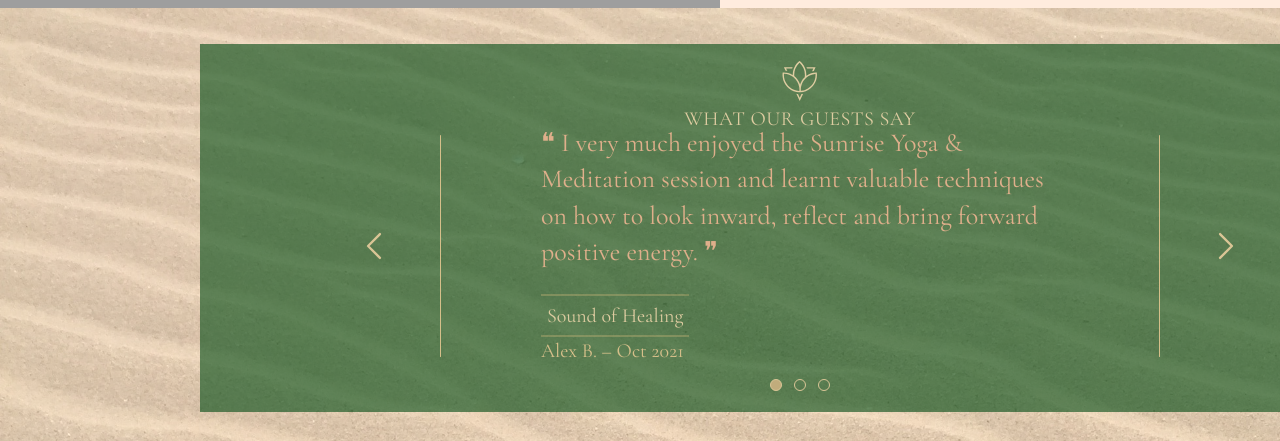
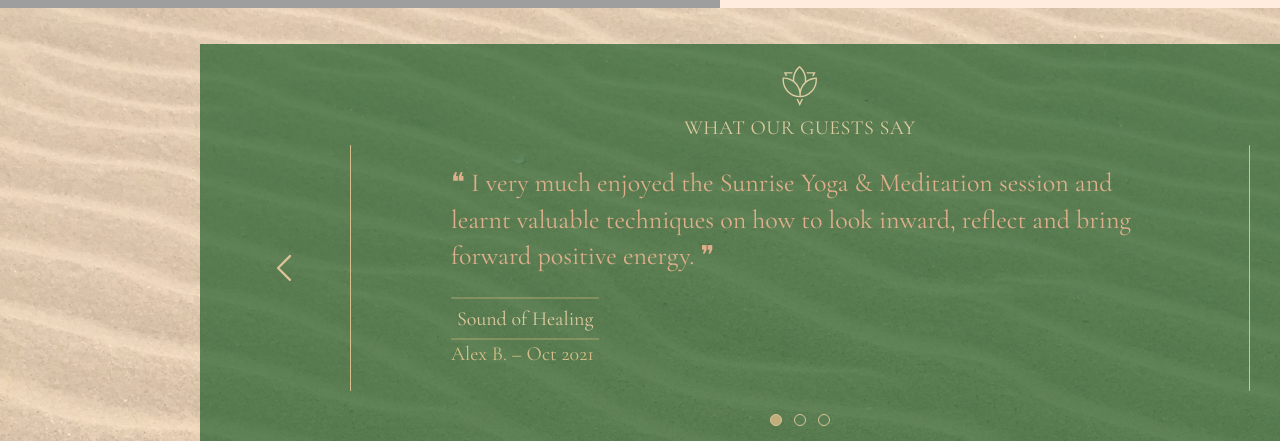
Before and after one commit to jieqiangt/the-hush-retreat, a Next.js app: page / in a window 1280 px wide. Shown: the part 3580-4021 px from the top of the page. Built offline with nearby package versions, Linux system fonts and the light colour scheme; grey boxes are pictures that could not be loaded.

Commit message:
- corrected spacing in testimonials - corrected line breakage in schedule

```diff
--- a/sass/base/_utilities.scss
+++ b/sass/base/_utilities.scss
@@ -196,13 +196,13 @@
     &--right {
       @include carousel--btn($btn-color, $btn-color-hover);
       padding: 0.5rem;
-      right: 15rem;
+      right: 6rem;
     }
 
     &--left {
       @include carousel--btn($btn-color, $btn-color-hover);
       padding: 0.5rem;
-      left: 15rem;
+      left: 6rem;
       transform: translateY(-50%);
     }
   }
--- a/sass/pages/home.module.scss
+++ b/sass/pages/home.module.scss
@@ -11,7 +11,7 @@
       [col-start] minmax(16rem, min-content) [col-end]
     )
     [center-end] 1fr [full-end];
-  grid-template-rows: 8.5vh 100vh 25vh repeat(3, max-content) 55vh 60vh min-content;
+  grid-template-rows: 8.5vh 100vh 25vh repeat(3, max-content) 60vh 65vh min-content;
 
   &--nav {
     grid-column: full-start / full-end;
@@ -151,7 +151,7 @@
     flex-direction: column;
     justify-content: center;
     font-size: $font-size-text-lg;
-    width: 60%;
+    width: 75%;
     height: 60%;
     padding: 0rem 10rem;
     border-left: $border-accent-sm;
--- a/sass/pages/upcoming.module.scss
+++ b/sass/pages/upcoming.module.scss
@@ -398,7 +398,7 @@
   @include schedule(7);
   position: relative;
   margin-top: 20rem;
-  margin-bottom: 3.2rem;
+  margin-bottom: 1.6rem;
 
   &::before {
     content: "";
@@ -454,7 +454,7 @@
 
     &--desc {
       font-size: $font-size-text-md;
-      padding-right: 22rem;
+      padding-right: 20rem;
     }
   }
 
```
